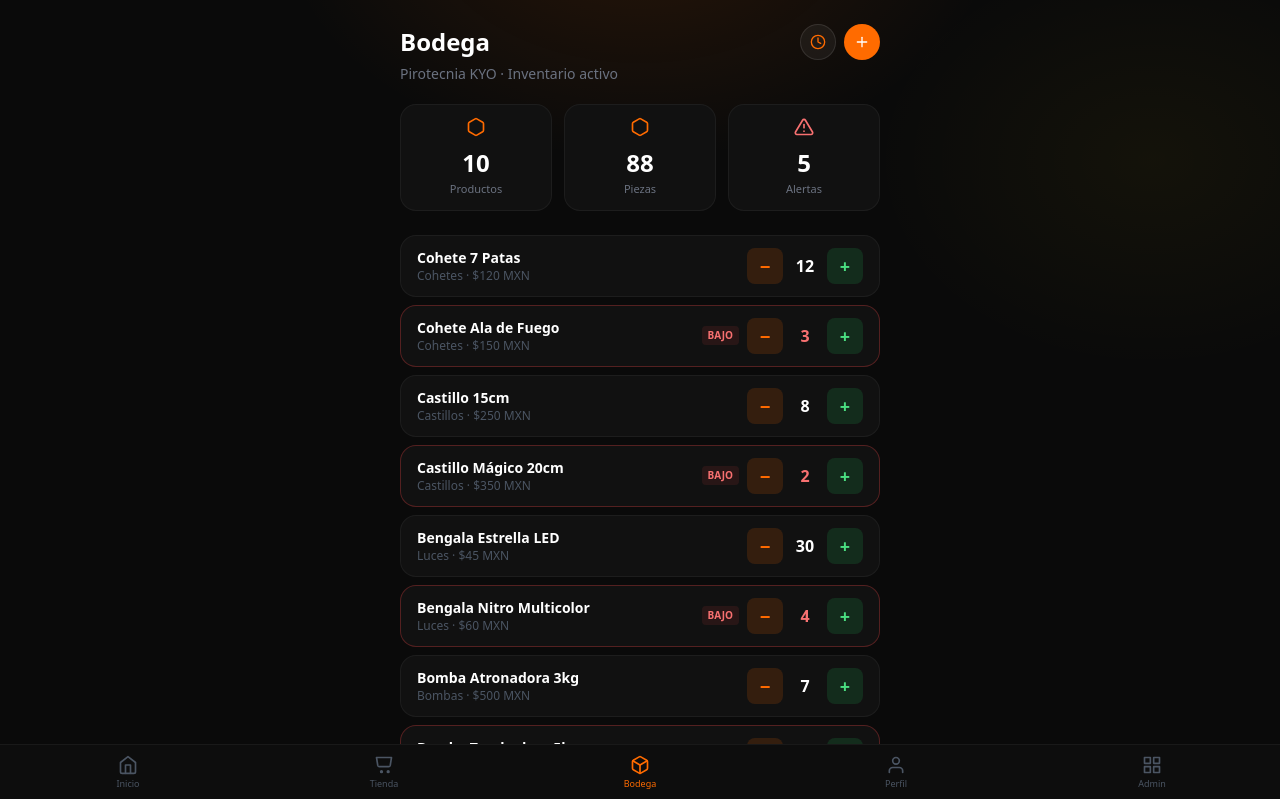
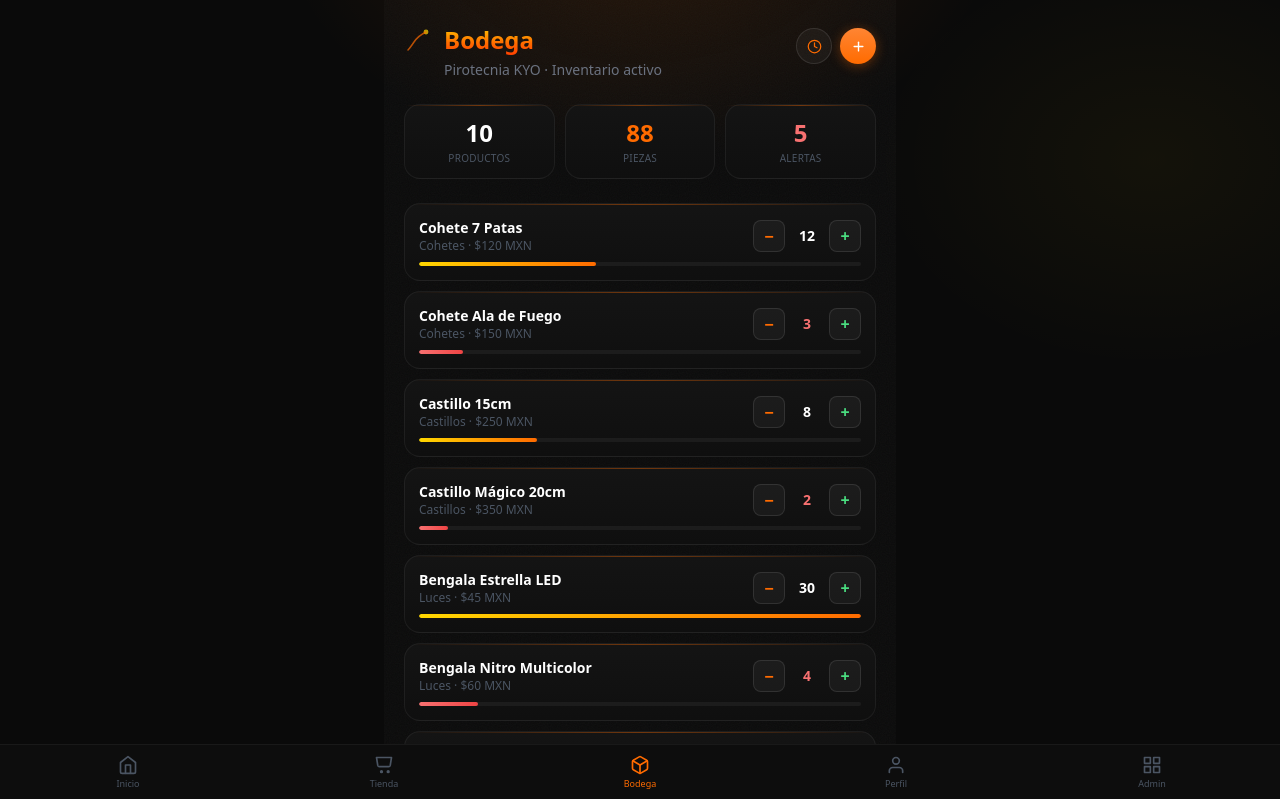
Before and after one commit to turbillon50/pirotecnia-kyo, a Next.js app: page /app in a window 1280 px wide. Shown: the top 799 px of the page. Built offline with nearby package versions, Linux system fonts and the light colour scheme.

Commit message:
feat: bodega con barras de stock animadas

```diff
--- a/src/app/app/page.tsx
+++ b/src/app/app/page.tsx
@@ -3,20 +3,7 @@ import { useState } from 'react';
 import { motion } from 'framer-motion';
 import Link from 'next/link';
 import { demoProducts, Product } from '@/lib/demo-data';
-
-
-const IconBoxLocal = ({ c = '#FF6B00' }: { c?: string }) => (
-  <svg viewBox="0 0 24 24" fill="none" stroke={c} strokeWidth="2" strokeLinecap="round" strokeLinejoin="round">
-    <path d="M21 16V8a2 2 0 0 0-1-1.73l-7-4a2 2 0 0 0-2 0l-7 4A2 2 0 0 0 3 8v8a2 2 0 0 0 1 1.73l7 4a2 2 0 0 0 2 0l7-4A2 2 0 0 0 21 16z" />
-  </svg>
-);
-const IconAlertLocal = ({ ok }: { ok: boolean }) => (
-  <svg viewBox="0 0 24 24" fill="none" stroke={ok ? '#4ade80' : '#f87171'} strokeWidth="2" strokeLinecap="round" strokeLinejoin="round">
-    <path d="M10.29 3.86L1.82 18a2 2 0 0 0 1.71 3h16.94a2 2 0 0 0 1.71-3L13.71 3.86a2 2 0 0 0-3.42 0z" />
-    <line x1="12" y1="9" x2="12" y2="13" />
-    <line x1="12" y1="17" x2="12.01" y2="17" />
-  </svg>
-);
+import FuseHeader from '@/components/fuse-header';
 
 export default function BodegaPage() {
   const [products, setProducts] = useState<Product[]>(demoProducts);
@@ -33,28 +20,24 @@ export default function BodegaPage() {
 
   const total = products.reduce((a, p) => a + p.stock, 0);
   const alertas = products.filter((p) => p.alerta).length;
+  const maxStock = 30;
 
   return (
-    <motion.main
-      initial={{ opacity: 0, y: 16 }}
-      animate={{ opacity: 1, y: 0 }}
-      transition={{ duration: 0.25 }}
-      className="px-4 pt-6 pb-4 max-w-lg mx-auto"
-    >
-      <div className="flex items-center justify-between mb-1">
-        <h1 className="text-2xl font-black text-white">Bodega</h1>
-        <div className="flex gap-2">
+    <main className="px-5 pt-6 pb-4 max-w-lg mx-auto kyo-grain min-h-[calc(100svh-56px)]">
+      <div className="flex items-start justify-between">
+        <FuseHeader title="Bodega" subtitle="Pirotecnia KYO · Inventario activo" />
+        <div className="flex gap-2 pt-1">
           <Link href="/app/movimientos">
-            <motion.div whileTap={{ scale: 0.95 }} className="w-9 h-9 rounded-full bg-white/5 border border-white/10 flex items-center justify-center">
-              <svg width="16" height="16" viewBox="0 0 24 24" fill="none" stroke="#FF6B00" strokeWidth="2" strokeLinecap="round" strokeLinejoin="round">
+            <motion.div whileTap={{ scale: 0.92 }} className="w-9 h-9 rounded-full bg-white/[0.04] border border-white/10 flex items-center justify-center">
+              <svg width="15" height="15" viewBox="0 0 24 24" fill="none" stroke="#FF6B00" strokeWidth="2" strokeLinecap="round" strokeLinejoin="round">
                 <circle cx="12" cy="12" r="10" />
                 <polyline points="12 6 12 12 16 14" />
               </svg>
             </motion.div>
           </Link>
           <Link href="/app/nuevo">
-            <motion.div whileTap={{ scale: 0.95 }} className="w-9 h-9 rounded-full bg-[#FF6B00] flex items-center justify-center">
-              <svg width="16" height="16" viewBox="0 0 24 24" fill="none" stroke="#fff" strokeWidth="2" strokeLinecap="round" strokeLinejoin="round">
+            <motion.div whileTap={{ scale: 0.92 }} className="w-9 h-9 rounded-full bg-gradient-to-b from-[#FF8533] to-[#FF6B00] flex items-center justify-center shadow-[0_2px_12px_rgba(255,107,0,0.35)]">
+              <svg width="15" height="15" viewBox="0 0 24 24" fill="none" stroke="#fff" strokeWidth="2.2" strokeLinecap="round" strokeLinejoin="round">
                 <line x1="12" y1="5" x2="12" y2="19" />
                 <line x1="5" y1="12" x2="19" y2="12" />
               </svg>
@@ -62,66 +45,71 @@ export default function BodegaPage() {
           </Link>
         </div>
       </div>
-      <p className="text-gray-500 text-sm mb-5">Pirotecnia KYO · Inventario activo</p>
 
-      <div className="grid grid-cols-3 gap-3 mb-6">
+      <div className="grid grid-cols-3 gap-2.5 mb-6">
         {[
-          { label: 'Productos', value: products.length, icon: <IconBoxLocal /> },
-          { label: 'Piezas', value: total, icon: <IconBoxLocal /> },
-          { label: 'Alertas', value: alertas, icon: <IconAlertLocal ok={alertas === 0} /> },
+          { label: 'Productos', value: products.length, color: '#fff' },
+          { label: 'Piezas', value: total, color: '#FF6B00' },
+          { label: 'Alertas', value: alertas, color: alertas > 0 ? '#f87171' : '#4ade80' },
         ].map((k, i) => (
           <motion.div
             key={i}
-            initial={{ opacity: 0, y: 16 }}
-            animate={{ opacity: 1, y: 0 }}
+            initial={{ opacity: 0, scale: 0.92 }}
+            animate={{ opacity: 1, scale: 1 }}
             transition={{ duration: 0.25, delay: 0.06 * i }}
-            className="bg-[#111] rounded-[var(--r-md)] p-3 border border-white/5 text-center"
+            className="kyo-card rounded-[var(--r-md)] p-3 text-center"
           >
-            <span className="w-5 h-5 inline-block mb-1">{k.icon}</span>
-            <p className="text-2xl font-black text-white">{k.value}</p>
-            <p className="text-gray-500 text-[11px] mt-0.5">{k.label}</p>
+            <p className="text-2xl font-black tabular-nums" style={{ color: k.color }}>{k.value}</p>
+            <p className="text-gray-600 text-[10px] mt-0.5 uppercase tracking-wide font-medium">{k.label}</p>
           </motion.div>
         ))}
       </div>
 
-      <div className="space-y-2">
-        {products.map((p, i) => (
+      <div className="space-y-2.5">
+        {products.map((p, i) => {
+          const pct = Math.min(100, (p.stock / maxStock) * 100);
+          return (
             <motion.div
               key={p.id}
-            initial={{ opacity: 0, y: 16 }}
+              initial={{ opacity: 0, y: 12 }}
               animate={{ opacity: 1, y: 0 }}
-            transition={{ duration: 0.25, delay: 0.04 * i }}
-            className={`bg-[#111] rounded-[var(--r-md)] px-4 py-3 flex items-center justify-between border ${p.alerta ? 'border-red-500/30' : 'border-white/5'}`}
+              transition={{ duration: 0.25, delay: 0.035 * i }}
+              className="kyo-card rounded-[var(--r-md)] p-3.5 overflow-hidden relative"
             >
-            <Link href={`/app/${p.id}`} className="flex-1 min-w-0">
+              <div className="flex items-center justify-between mb-2">
+                <Link href={`/app/${p.id}`} className="flex-1 min-w-0 mr-3">
                   <p className="font-semibold text-white text-sm truncate">{p.nombre}</p>
                   <p className="text-gray-600 text-xs">{p.categoria} · ${p.precio} MXN</p>
                 </Link>
-            <div className="flex items-center gap-2 ml-3">
-              {p.alerta && (
-                <span className="text-[10px] text-red-400 font-bold bg-red-500/10 px-1.5 py-0.5 rounded">BAJO</span>
-              )}
+                <div className="flex items-center gap-2 shrink-0">
                   <motion.button
-                whileTap={{ scale: 0.97 }}
+                    whileTap={{ scale: 0.92 }}
                     onClick={() => ajustar(p.id, -1)}
-                className="w-9 h-9 rounded-[var(--r-sm)] bg-[#FF6B00]/15 text-[#FF6B00] font-black text-lg flex items-center justify-center"
-              >
-                −
-              </motion.button>
-              <span className={`w-7 text-center font-black tabular-nums ${p.alerta ? 'text-red-400' : 'text-white'}`}>
+                    className="w-8 h-8 rounded-lg bg-white/[0.04] border border-white/10 text-[#FF6B00] font-black text-base flex items-center justify-center"
+                  >−</motion.button>
+                  <span className={`w-7 text-center font-black tabular-nums text-sm ${p.alerta ? 'text-red-400' : 'text-white'}`}>
                     {p.stock}
                   </span>
                   <motion.button
-                whileTap={{ scale: 0.97 }}
+                    whileTap={{ scale: 0.92 }}
                     onClick={() => ajustar(p.id, 1)}
-                className="w-9 h-9 rounded-[var(--r-sm)] bg-green-500/15 text-green-400 font-black text-lg flex items-center justify-center"
-              >
-                +
-              </motion.button>
+                    className="w-8 h-8 rounded-lg bg-white/[0.04] border border-white/10 text-green-400 font-black text-base flex items-center justify-center"
+                  >+</motion.button>
+                </div>
+              </div>
+              <div className="h-1 bg-white/5 rounded-full overflow-hidden">
+                <motion.div
+                  initial={{ width: 0 }}
+                  animate={{ width: `${pct}%` }}
+                  transition={{ duration: 0.5, delay: 0.1 + i * 0.03, ease: 'easeOut' }}
+                  className="h-full rounded-full"
+                  style={{ background: p.alerta ? 'linear-gradient(90deg,#f87171,#ef4444)' : 'linear-gradient(90deg,#FFD700,#FF6B00)' }}
+                />
               </div>
             </motion.div>
-        ))}
+          );
+        })}
       </div>
-    </motion.main>
+    </main>
   );
 }
```
Lines whose indentation alone changed are shown as unchanged.
